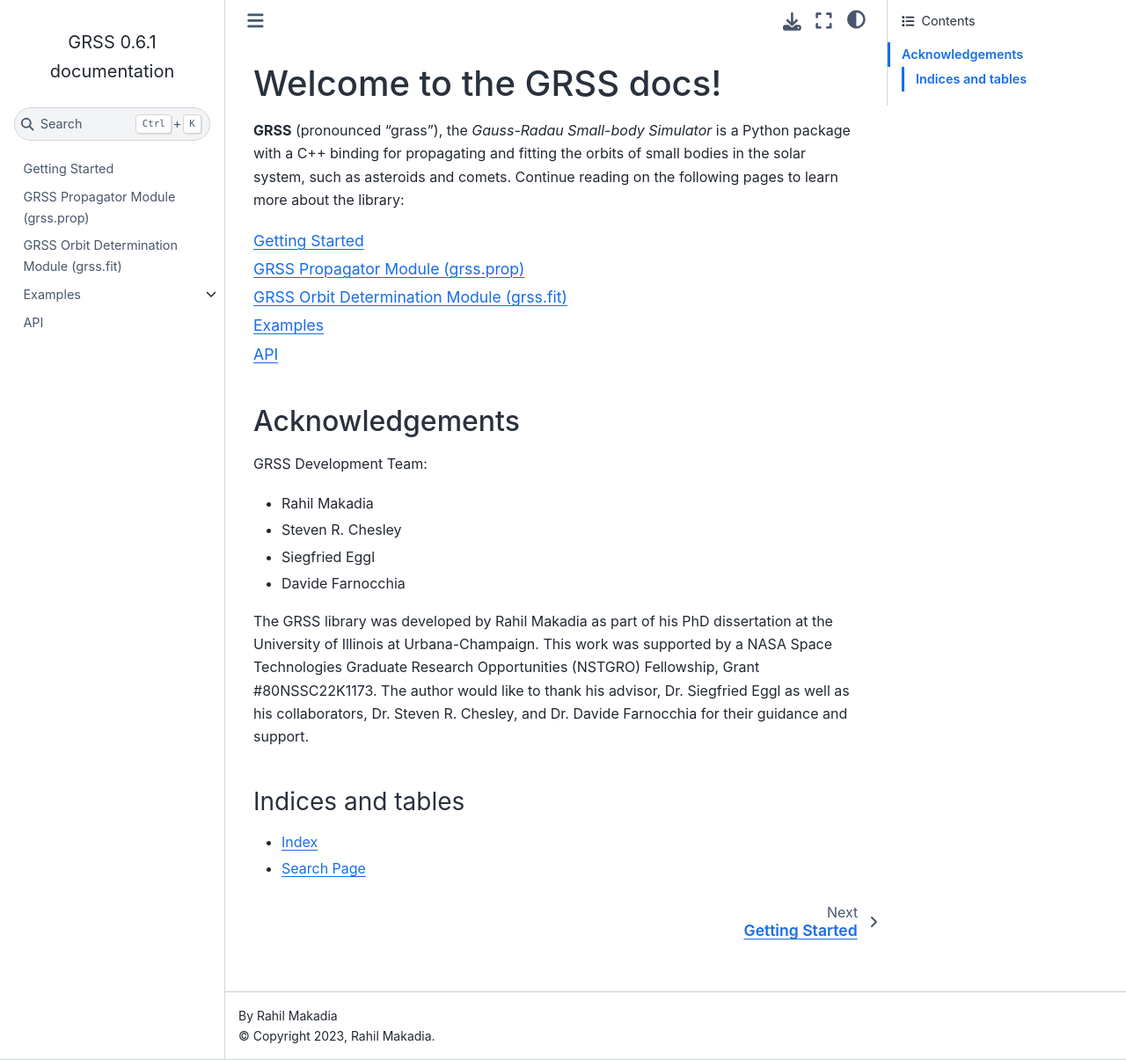
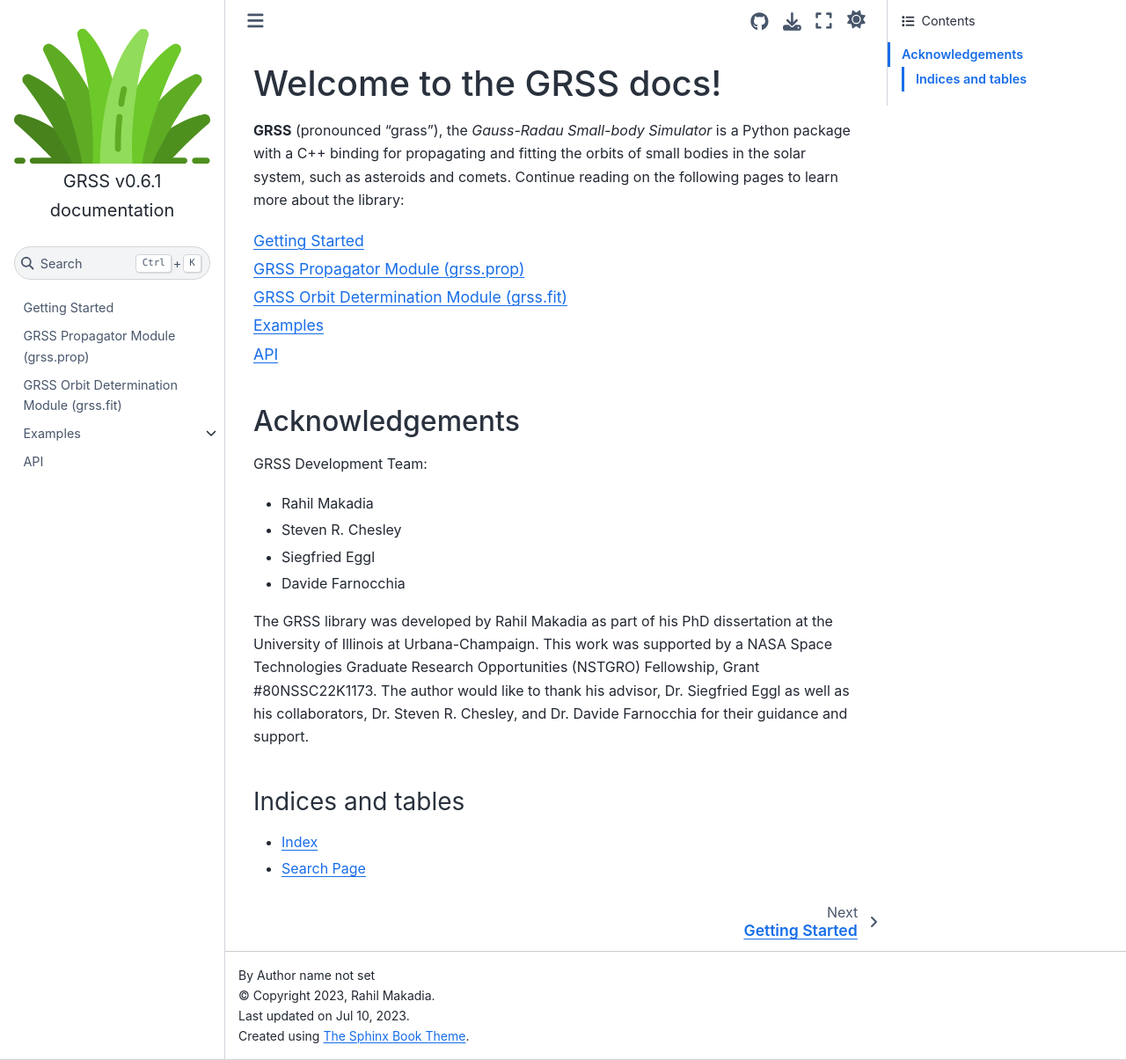
Before and after one commit to rahil-makadia/grss, a Sphinx documentation site: the page built from docs/source/index.rst, in a window 1280 px wide and 1205 px high. Shown: the whole window at 88% size. Built offline with Sphinx 7.4.7 and the Sphinx Book theme 1.1.4, drawn with Linux system fonts in a browser that asks for light colours; pages that are not in the unit, such as notebooks, are missing from menus.

Commit message:
updated docs config and added icons

```diff
--- a/docs/source/conf.py
+++ b/docs/source/conf.py
@@ -6,33 +6,96 @@
 # -- Project information -----------------------------------------------------
 # https://www.sphinx-doc.org/en/master/usage/configuration.html#project-information
 
-project = 'GRSS'
-project_copyright = '2023, Rahil Makadia'
-author = 'Rahil Makadia'
+project = "GRSS"
+project_copyright = "2023, Rahil Makadia"
+# author = "Rahil Makadia"
 # get release and version from version.txt
-with open('../../grss/version.txt', 'r', encoding='utf-8') as f:
+with open("../../grss/version.txt", "r", encoding="utf-8") as f:
     release = version = f.read().strip()
 
 # -- General configuration ---------------------------------------------------
 # https://www.sphinx-doc.org/en/master/usage/configuration.html#general-configuration
 
 extensions = [
-    'sphinx_copybutton', # for adding copy button to code blocks
-    'sphinx.ext.autosummary', # for generating documentation from docstrings
-    'sphinx.ext.duration', # for printing duration when building docs
-    'sphinx.ext.napoleon', # for parsing numpy style docstrings
-    'nbsphinx', # for parsing jupyter notebooks
-    "sphinx_gallery.load_style", # for displaying jupyter notebook thumbnails
+    "sphinx_copybutton",  # for adding copy button to code blocks
+    "sphinx.ext.autosummary",  # for generating documentation from docstrings
+    "sphinx.ext.duration",  # for printing duration when building docs
+    "sphinx.ext.napoleon",  # for parsing numpy style docstrings
+    "nbsphinx",  # for parsing jupyter notebooks
+    "sphinx_favicon",  # for adding full favicon support
+    "sphinx_gallery.load_style",  # for displaying jupyter notebook thumbnails
 ]
 autosummary_generate = True
 
-templates_path = ['_templates']
+templates_path = ["_templates"]
 exclude_patterns = []
 
 # -- Options for HTML output -------------------------------------------------
 # https://www.sphinx-doc.org/en/master/usage/configuration.html#options-for-html-output
 
-html_theme = 'sphinx_book_theme'
-html_static_path = ['_static']
-html_favicon = '_static/favicon.ico'
-exclude_patterns = ['**.ipynb_checkpoints']
+html_theme = "sphinx_book_theme"
+html_context = {
+    "default_mode": "light",
+}
+html_theme_options = {
+    "repository_url": "https://github.com/rahil-makadia/grss",
+    "repository_branch": "main",
+    "path_to_docs": "docs",
+    "use_download_button": True,
+    "use_edit_page_button": False,
+    "use_fullscreen_button": True,
+    "use_issues_button": True,
+    "use_repository_button": True,
+    "use_source_button": False,
+    "use_sidenotes": False,
+    "home_page_in_toc": False,
+    "show_navbar_depth": 1,
+    "show_toc_level": 1,
+    "logo": {
+        # Because the logo is also a homepage link,
+        # including "home" in the alt text is good practice
+        "alt_text": "GRSS - Home",
+        "text": f"{project} v{version} documentation",
+    },
+    # "icon_links": [
+    #     {
+    #         "name": "GitHub",
+    #         "url": "https://github.com/rahil-makadia/grss",
+    #         "icon": "fa-brands fa-github",
+    #     },
+    #     {
+    #         "name": "PyPI Downloads",
+    #         "url": "https://pypi.org/project/grss/",
+    #         "icon": "https://img.shields.io/pypi/dw/grss",
+    #         "type": "url",
+    #     },
+    #     {
+    #         "name": "PyPI",
+    #         "url": "https://pypi.org/project/grss/",
+    #         "icon": "fa-brands fa-python",
+    #     },
+    # ],
+    "extra_footer": ("Created using "
+                        "<a href=https://sphinx-book-theme.readthedocs.io/>"
+                        "The Sphinx Book Theme</a>."),
+}
+html_last_updated_fmt = "%b %d, %Y"
+html_logo = "_static/grss-cropped.svg"
+html_static_path = ["_static"]
+favicons = [
+    # generic icons compatible with most browsers
+    "favicon.ico",
+    "favicon-32x32.png",
+    "favicon-16x16.png",
+    {"rel": "shortcut icon", "sizes": "any", "href": "favicon.ico"},
+    # chrome specific
+    "android-chrome-192x192.png",
+    # apple icons
+    {"rel": "mask-icon", "color": "#67b934", "href": "safari-pinned-tab.svg"},
+    {"rel": "apple-touch-icon", "href": "apple-touch-icon.png"},
+    # msapplications
+    {"name": "msapplication-TileColor", "content": "#da532c"},
+    {"name": "theme-color", "content": "#ffffff"},
+    {"name": "msapplication-TileImage", "content": "mstile-310x310.png"},
+]
+exclude_patterns = ["**.ipynb_checkpoints"]
```
Also changed, not shown: docs/source/_static/android-chrome-192x192.png (added), docs/source/_static/android-chrome-512x512.png (added), docs/source/_static/apple-touch-icon.png (added), docs/source/_static/favicon-16x16.png (added), docs/source/_static/favicon-32x32.png (added), docs/source/_static/favicon.ico, docs/source/_static/grass-square.svg (added), docs/source/_static/grss-cropped.svg (added), docs/source/_static/mstile-144x144.png (added), docs/source/_static/mstile-150x150.png (added), docs/source/_static/mstile-310x150.png (added), docs/source/_static/mstile-310x310.png (added), docs/source/_static/mstile-70x70.png (added), docs/source/_static/safari-pinned-tab.svg (added), 1 other file.
